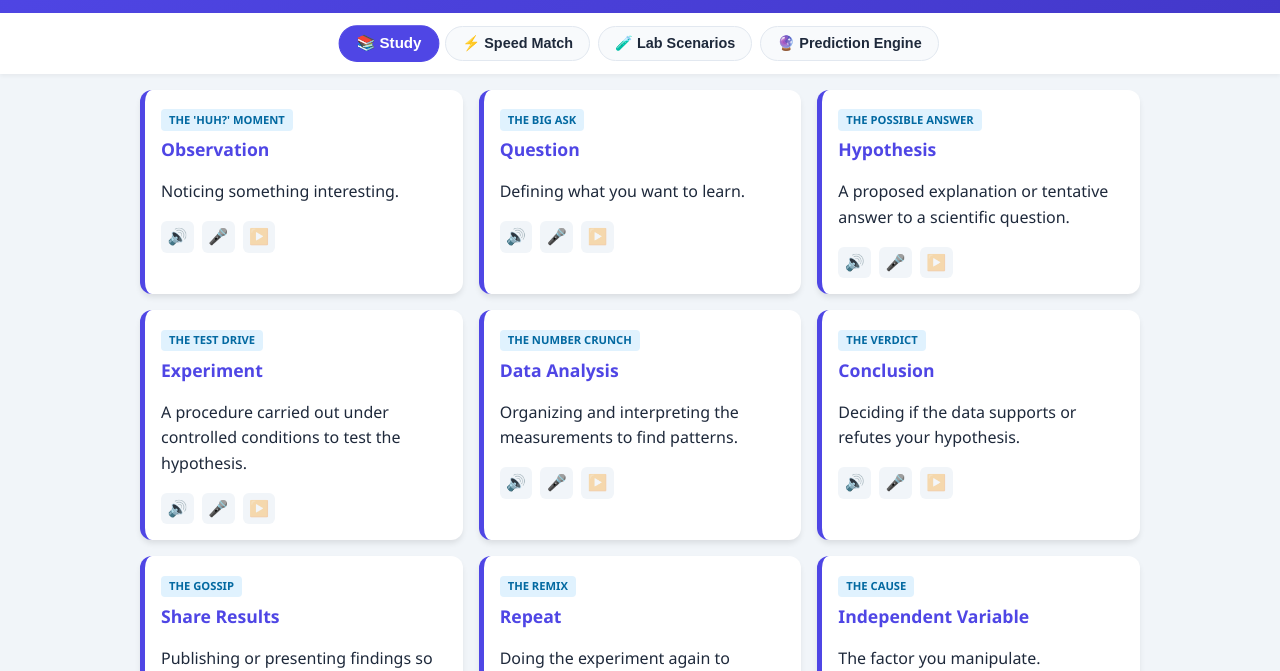
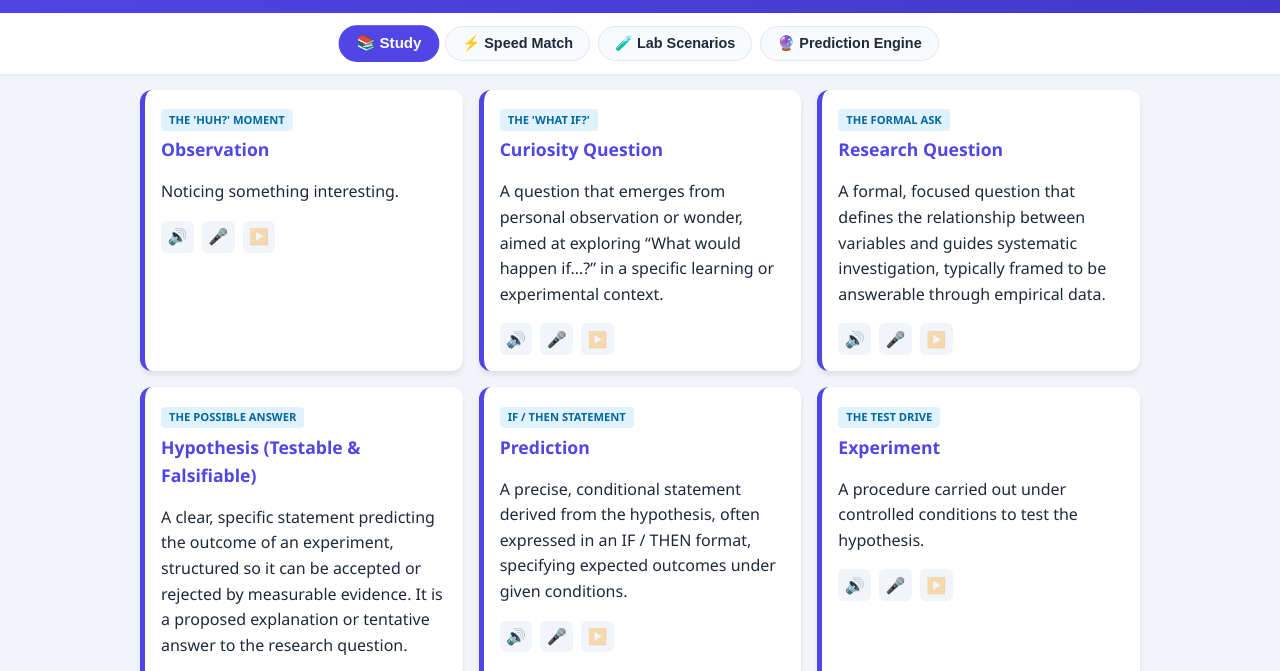
Before and after one commit to harriauwp/101Labs, a plain HTML site: page LabManual/ScientificMethod/ScientificProcessArcade/index.html in a window 1280 px wide. Shown: the part 81-752 px from the top of the page. Drawn offline with Linux system fonts and the light colour scheme.

Commit message:
Update scientific terms in index.html

```diff
--- a/LabManual/ScientificMethod/ScientificProcessArcade/index.html
+++ b/LabManual/ScientificMethod/ScientificProcessArcade/index.html
@@ -496,8 +496,10 @@
   /* --- DATA: Terms (Including all 7 steps + 3 variables) --- */
   const terms = [
     { t: "Observation", m: "The 'Huh?' Moment", d: "Noticing something interesting." },
-    { t: "Question", m: "The Big Ask", d: "Defining what you want to learn." },
-    { t: "Hypothesis", m: "The Possible Answer", d: "A proposed explanation or tentative answer to a scientific question." },
+    { t: "Curiosity Question", m: "The 'What If?'", d: "A question that emerges from personal observation or wonder, aimed at exploring “What would happen if…?” in a specific learning or experimental context." },
+    { t: "Research Question", m: "The Formal Ask", d: "A formal, focused question that defines the relationship between variables and guides systematic investigation, typically framed to be answerable through empirical data." },
+    { t: "Hypothesis (Testable & Falsifiable)", m: "The Possible Answer", d: "A clear, specific statement predicting the outcome of an experiment, structured so it can be accepted or rejected by measurable evidence. It is a proposed explanation or tentative answer to the research question." },
+    { t: "Prediction", m: "IF / THEN Statement", d: "A precise, conditional statement derived from the hypothesis, often expressed in an IF / THEN format, specifying expected outcomes under given conditions." },
     { t: "Experiment", m: "The Test Drive", d: "A procedure carried out under controlled conditions to test the hypothesis." },
     { t: "Data Analysis", m: "The Number Crunch", d: "Organizing and interpreting the measurements to find patterns." },
     { t: "Conclusion", m: "The Verdict", d: "Deciding if the data supports or refutes your hypothesis." },
```
